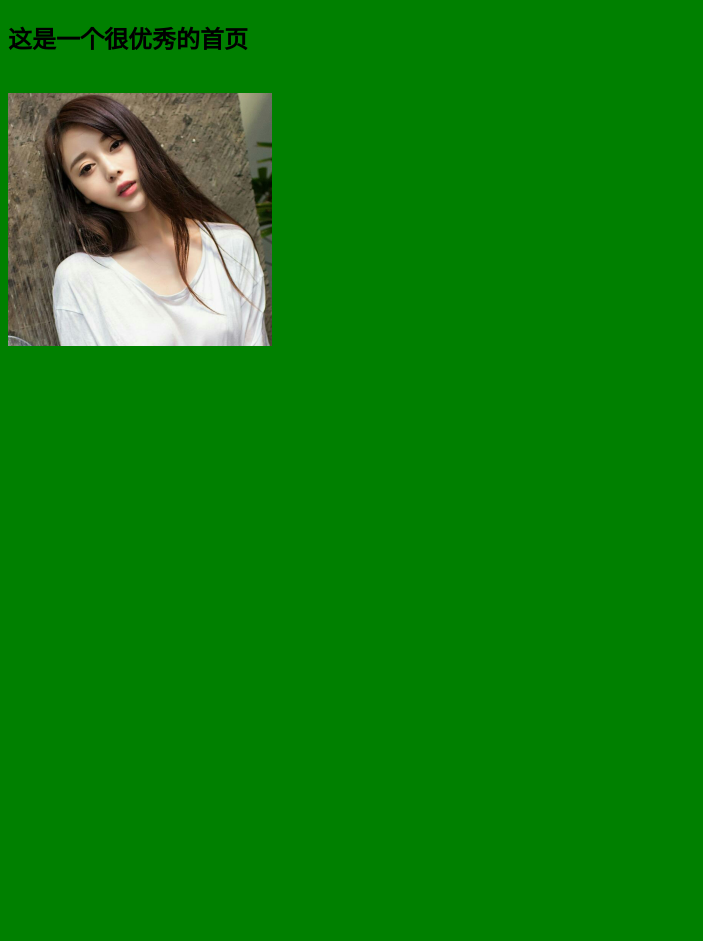
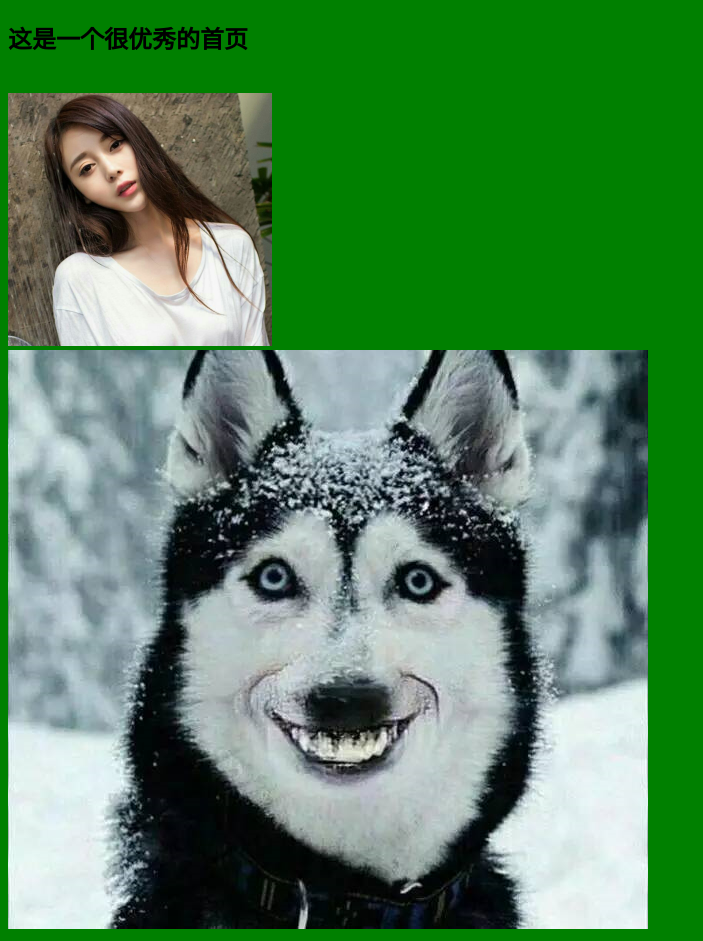
Before and after one commit to penglin0613/studyGitHub36, a plain HTML site: page index.html in a window 1280 px wide. Shown: the whole page, without its empty margins (0-703 px from the left). Before the commit the page ends 800 px from the top, so only its background shows below. Drawn offline with Linux system fonts and the light colour scheme.

Commit message:
来了一只舔狗

```diff
--- a/index.html
+++ b/index.html
@@ -11,5 +11,7 @@
     <h2>这是一个很优秀的首页</h2>
     <br>
     <img src="./meinv01.png" alt="秀儿的女神">
+    <br>
+    <img src="./dog.png" alt="秀儿舔狗">
 </body>
 </html>
```
Also changed, not shown: dog.png (added).
